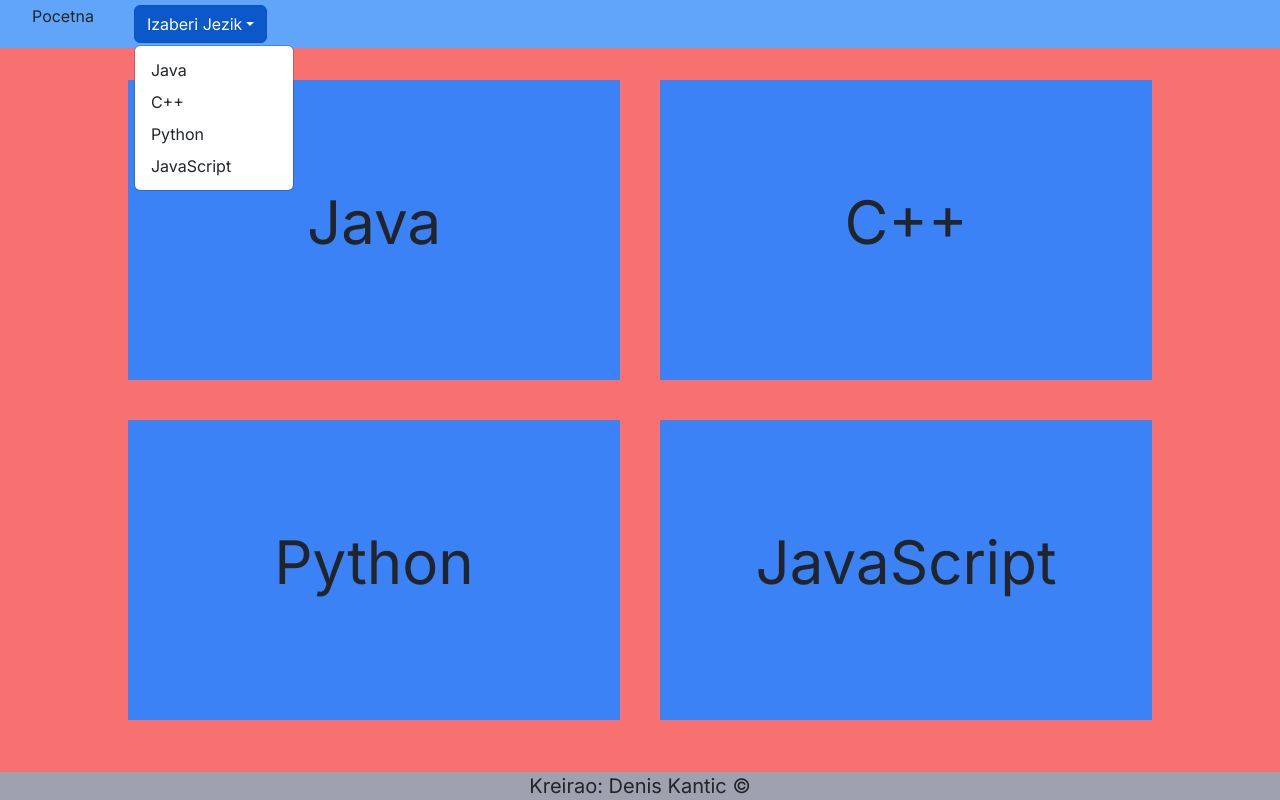
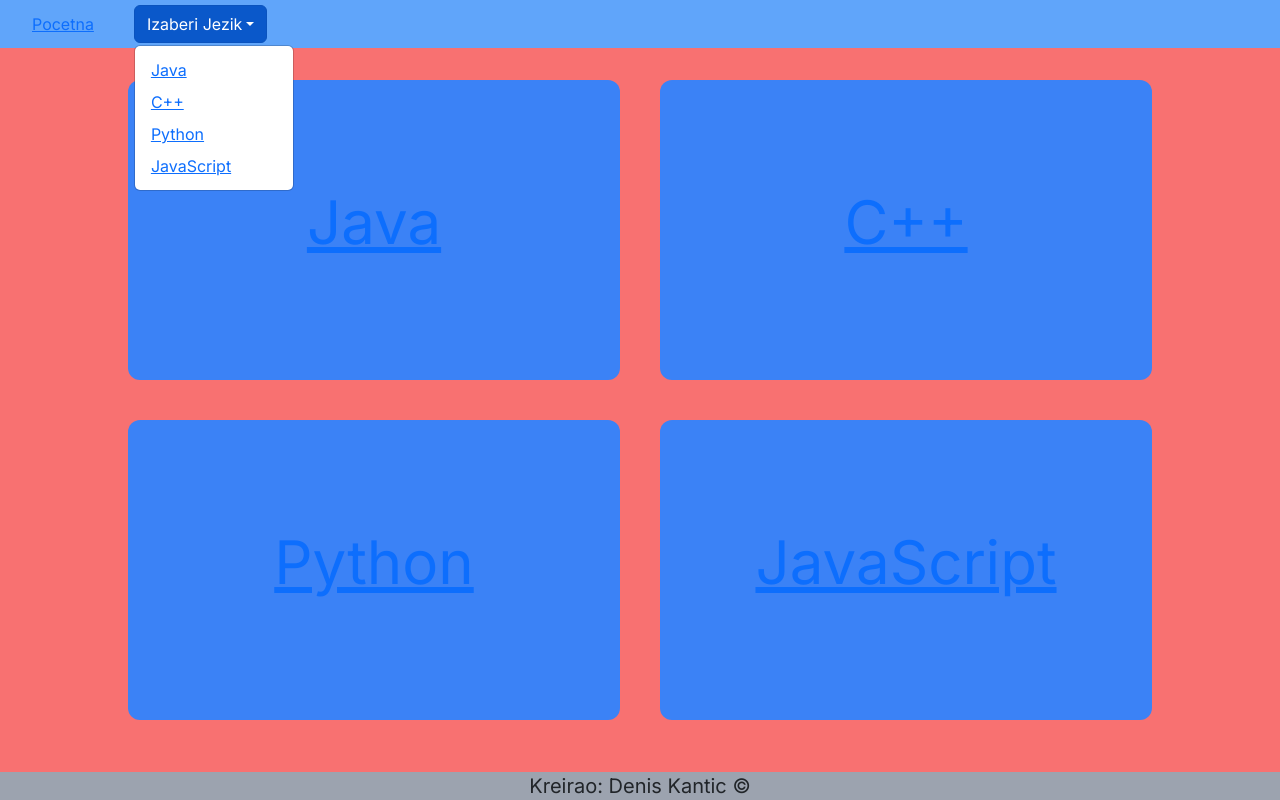
Before and after one commit to DenisKantic/graduate_project_nextJS, a Next.js app: page / in a window 1280 px wide. Both pictures are taken after a click on the button "Izaberi Jezik". Built offline with nearby package versions, Linux system fonts and the light colour scheme.

Commit message:
added links in navigation dropdown

```diff
--- a/app/page.js
+++ b/app/page.js
@@ -1,24 +1,34 @@
 import Image from 'next/image'
+import Link from 'next/link'
 
 export default function Home() {
   return (
    <div className='h-screen bg-red-400 flex justify-center items-center'>
-    <div className='grid grid-cols-2 w-[80%] auto-rows-max gap-10 text-[60px]'>
-        <div className='h-[300px] flex justify-center items-center bg-blue-500'>
+    <div className='grid w-[80%] auto-rows-max gap-10 text-[60px]
+                    sm:grid-cols-1 md:grid-cols-2'>
+        <Link
+        className='h-[300px] flex justify-center items-center bg-blue-500 cursor-pointer rounded-xl'
+        href="/java">
           <p>Java</p>
-        </div>
+        </Link>
 
-        <div className='flex justify-center items-center bg-blue-500'>
+        <Link
+        className='flex justify-center items-center bg-blue-500 rounded-xl'
+        href="c++">
           <p>C++</p>
-        </div>
+        </Link>
 
-        <div className='h-[300px]  flex justify-center items-center bg-blue-500'>
+        <Link
+        className='h-[300px]  flex justify-center items-center bg-blue-500 rounded-xl'
+        href="/python">
           <p>Python</p>
-        </div>
+        </Link>
 
-        <div className='flex justify-center items-center bg-blue-500'>
+        <Link
+        className='flex justify-center items-center bg-blue-500 rounded-xl'
+        href="/javascript">
           <p>JavaScript</p>
-        </div>
+        </Link>
 
     </div>
    </div>
--- a/globalComponents/navbar/Navigation.jsx
+++ b/globalComponents/navbar/Navigation.jsx
@@ -3,19 +3,20 @@ import React from 'react'
 import Dropdown from 'react-bootstrap/Dropdown';
 import DropdownButton from 'react-bootstrap/DropdownButton';
 import 'bootstrap/dist/css/bootstrap.css'
+import Link from 'next/link';
 
 
 const Navigation = () => {
   return (
     <nav className='w-full fixed top-0 h-[6vh] bg-blue-400'>
         <div className='w-[95%] mx-auto flex h-[6vh] items-center justify-start'>
-        <p className='mr-10'>Pocetna</p>
+        <Link className='mr-10' href='/'>Pocetna</Link>
 
         <DropdownButton id="dropdown-basic-button" title="Izaberi Jezik">
-          <Dropdown.Item>Java</Dropdown.Item>
-          <Dropdown.Item>C++</Dropdown.Item>
-          <Dropdown.Item>Python</Dropdown.Item>
-          <Dropdown.Item>JavaScript</Dropdown.Item>
+          <Dropdown.Item><Link href="/java">Java</Link></Dropdown.Item>
+          <Dropdown.Item><Link href="/c++">C++</Link></Dropdown.Item>
+          <Dropdown.Item><Link href="/python">Python</Link></Dropdown.Item>
+          <Dropdown.Item><Link href='/javascript'>JavaScript</Link></Dropdown.Item>
        </DropdownButton>
     </div>
     </nav>
```
